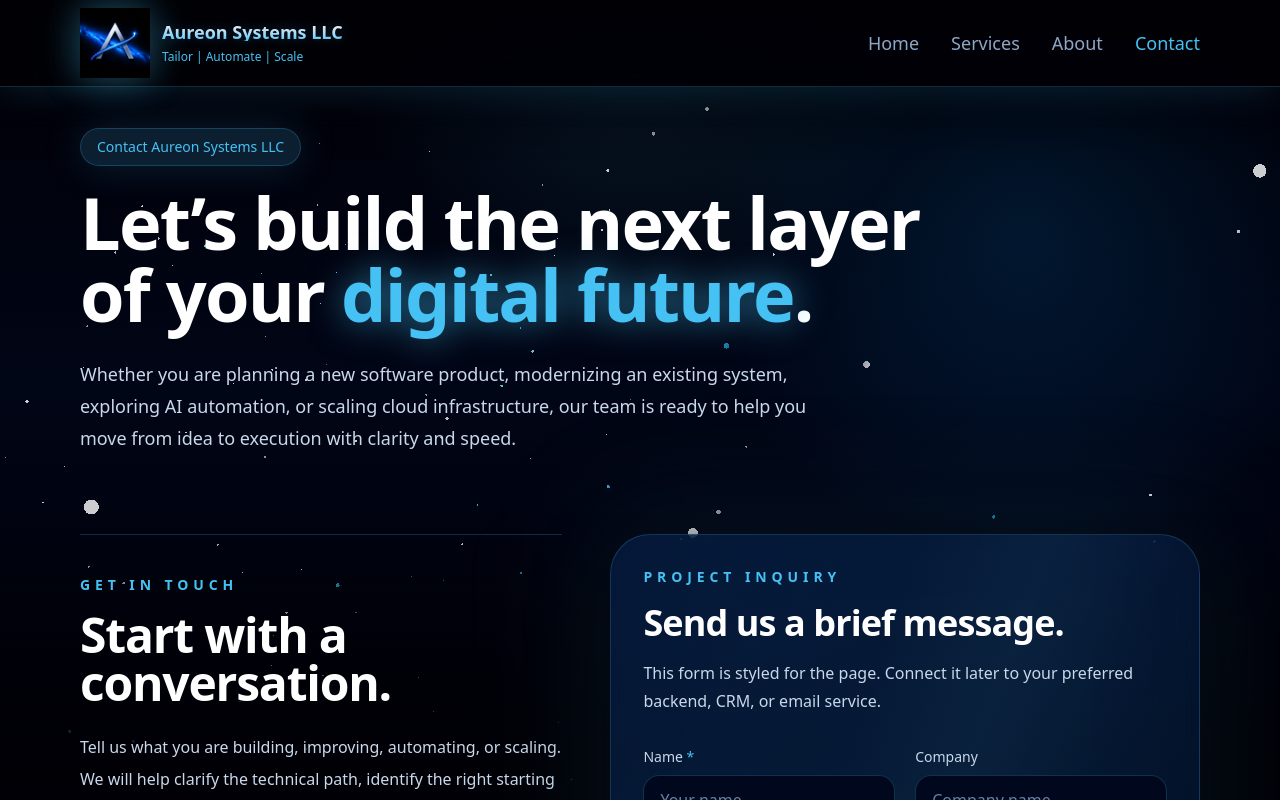
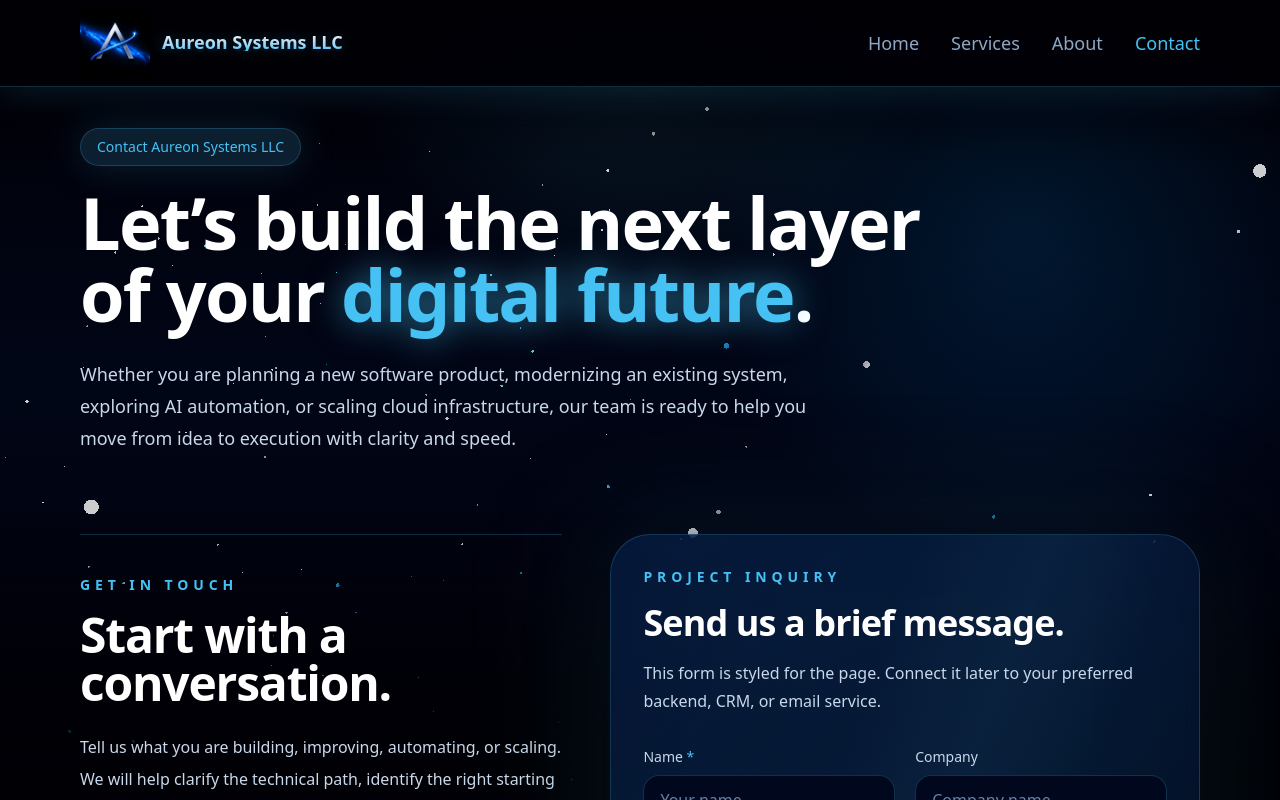
Before and after one commit to codeGuess-99/AKP_Webportal, a Next.js app in the folder webapp/: page /contact in a window 1280 px wide. Shown: the top 800 px of the page. Built offline with nearby package versions, Linux system fonts and the light colour scheme.

Commit message:
remove : bg shadow for app logo, tailor | automate | scale text from the portal.

```diff
--- a/webapp/src/app/page.js
+++ b/webapp/src/app/page.js
@@ -12,12 +12,8 @@ export default function Home() {
           priority
           className="-z-20 object-cover opacity-50 mix-blend-screen"
         />
-        <div className="relative z-10 mx-auto max-w-7xl">
+        <div className="relative z-10 mx-auto mt-15 max-w-7xl">
           <div className="max-w-5xl animate-fade-up">
-            <p className="mb-5 inline-flex rounded-full border border-card-border bg-highlight-soft px-4 py-2 text-sm font-medium text-primary-light shadow-glow-soft">
-              Tailor | Automate | Scale
-            </p>
-
             <h1 className="text-5xl font-bold tracking-tight text-text-title sm:text-6xl lg:text-7xl">
               Tailored IT solutions that help businesses{" "}
               <span className="text-primary-light">automate</span> and scale.
--- a/webapp/src/components/Header.js
+++ b/webapp/src/components/Header.js
@@ -8,24 +8,19 @@ function Header() {
       <nav className="mx-auto flex max-w-7xl items-center justify-between">
         <Link href="/" className="group flex items-center gap-3">
           <div className="relative">
-            <div className="absolute inset-0 rounded-full bg-primary-light/25 blur-xl transition duration-300 group-hover:bg-primary-light/40" />
-
             <Image
               src="/Aureon-systems-icon-v2.png"
               alt="logo"
               width={70}
               height={70}
               priority
-              className="relative z-10 drop-shadow-[0_0_18px_rgba(69,193,244,0.28)]"
+              className="relative z-10"
             />
           </div>
 
           <div>
             <p className="text-metal-readable text-lg font-bold leading-none">
               Aureon Systems LLC
-            </p>
-            <p className="mt-1 text-xs font-medium text-primary-light">
-              Tailor | Automate | Scale
             </p>
           </div>
         </Link>
```
